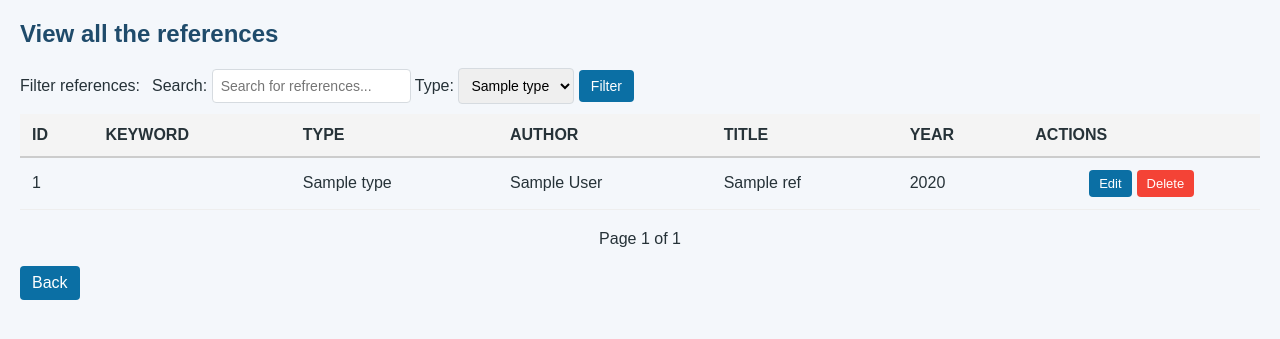
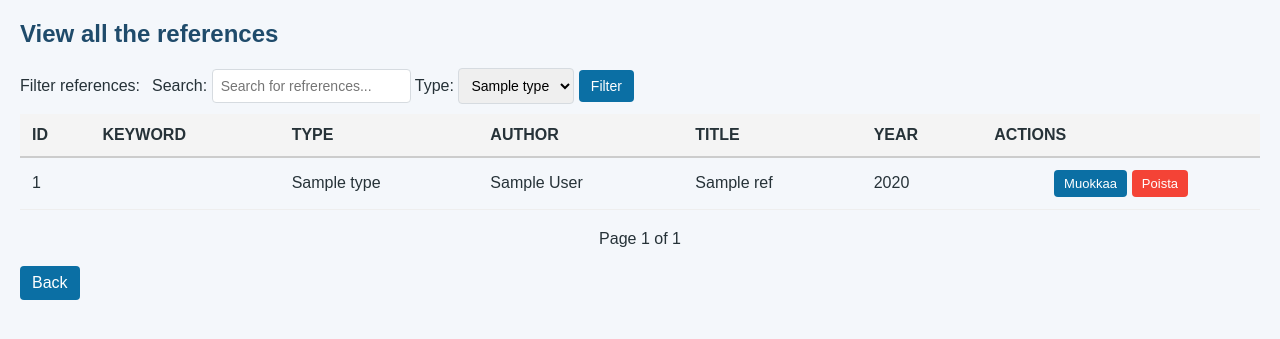
Before and after one commit to aapokoiv/viite-varasto, a Flask app: template src/templates/ref_list.html in a window 1280 px wide. Shown: the top 339 px of the page. Run offline with Flask 3, Linux system fonts and the light colour scheme; the template is opened without the code that fills it: most values are stand-ins (such as "Sample title", 1, 10 or a date in 2020); parts of the project's set-up code (start-up, migrations or seed data) failed here and were passed over.

Commit message:
Final css fixes

```diff
--- a/src/templates/edit_ref.html
+++ b/src/templates/edit_ref.html
@@ -85,7 +85,7 @@ Edit reference
     </div>
     <br>
     <div>
-        <button type="submit" name="ref_edit">Confirm</button>
+        <button type="submit" name="ref_edit">Edit</button>
     </div>
 </form>
 
--- a/src/templates/ref_list.html
+++ b/src/templates/ref_list.html
@@ -52,10 +52,10 @@ See all the citations
         <td>
             <div class="actions">
                 <form class="action-form" action="/edit_ref/{{ ref.id }}" method="get">
-                    <input type="submit" value="Edit">
+                    <input type="submit" value="Muokkaa">
                 </form>
                 <form class="action-form delete" action="/delete_ref/{{ ref.id }}" method="post">
-                    <input type="submit" value="Delete">
+                    <input type="submit" value="Poista">
                 </form>
             </div>
         </td>
```
